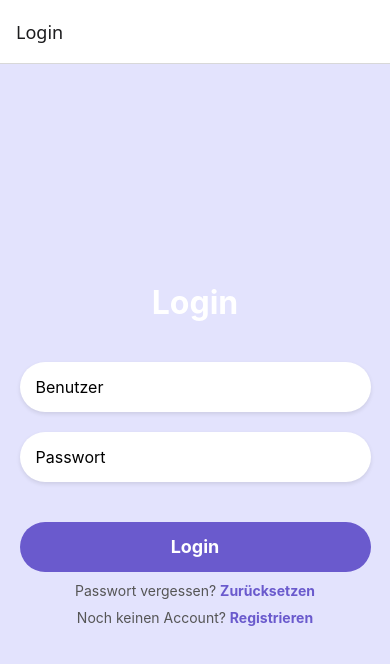
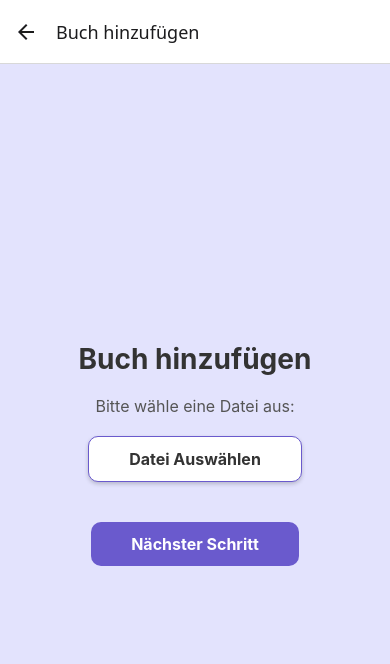
Before and after one commit to mohamed9812/BookTracker, a React Native app in the folder Frontend/: screen /UploadBookScreen in a window 390 px wide. Shown: the top 664 px of the page. Built offline with nearby package versions, Linux system fonts and the light colour scheme.

Commit message:
book upload and read

```diff
--- a/Frontend/App.js
+++ b/Frontend/App.js
@@ -5,6 +5,9 @@ import LoginScreen from './Screens/LoginScreen';
 import RegisterScreen from './Screens/RegisterScreen';
 import MenuScreen from './Screens/MenuScreen';
 import ProfileScreen from './Screens/ProfileScreen';
+import UploadBookScreen from './Screens/UploadBookScreen';
+import BookDetailsScreen from './Screens/BookDetailsScreen';
+import SuccessScreen from './Screens/SuccessScreen';
 
 const Stack = createStackNavigator();
 
@@ -25,6 +28,9 @@ export default function App() {
           }}
        />
         <Stack.Screen name="Profile" component={ProfileScreen}/>
+        <Stack.Screen name="UploadBookScreen" component={UploadBookScreen} options={{ title: 'Buch hinzufügen' }} />
+        <Stack.Screen name="BookDetailsScreen" component={BookDetailsScreen} options={{ title: 'Buch hinzufügen' }} />
+        <Stack.Screen name="SuccessScreen" component={SuccessScreen} options={{ title: 'Erfolg' }} />
       </Stack.Navigator>
     </NavigationContainer>
   );
--- /dev/null
+++ b/Frontend/Screens/BookDetailsScreen.js
@@ -0,0 +1,93 @@
+import React, { useState } from 'react';
+import { View, Text, TextInput, TouchableOpacity, StyleSheet } from 'react-native';
+
+export default function BookDetailsScreen({ route, navigation }) {
+  // Empfange fileUri aus den Parametern
+  const { fileUri } = route.params;
+
+  // Zustand für Buchdetails
+  const [details, setDetails] = useState({
+    title: '',
+    author: '',
+    genre: '',
+    year: '',
+  });
+
+  // Prüfen, ob alle Felder ausgefüllt sind
+  const allFieldsFilled = Object.values(details).every((field) => field.trim() !== '');
+
+  // Funktion zum Navigieren und Details übergeben
+  const handleFinish = () => {
+    if (allFieldsFilled) {
+      navigation.navigate('SuccessScreen', { fileUri, ...details });
+    }
+  };
+
+  return (
+    <View style={styles.container}>
+      <Text style={styles.title}>Buch hinzufügen</Text>
+      <Text style={styles.subtitle}>Bitte ergänze noch weitere Daten:</Text>
+
+      {/* Eingabefelder */}
+      <TextInput
+        style={styles.input}
+        placeholder="Titel"
+        onChangeText={(text) => setDetails({ ...details, title: text })}
+      />
+      <TextInput
+        style={styles.input}
+        placeholder="Autor"
+        onChangeText={(text) => setDetails({ ...details, author: text })}
+      />
+      <TextInput
+        style={styles.input}
+        placeholder="Genre"
+        onChangeText={(text) => setDetails({ ...details, genre: text })}
+      />
+      <TextInput
+        style={styles.input}
+        placeholder="Erscheinungsjahr"
+        keyboardType="numeric"
+        onChangeText={(text) => setDetails({ ...details, year: text })}
+      />
+
+      {/* Button: Fertigstellen */}
+      <TouchableOpacity
+        style={[styles.nextButton, !allFieldsFilled && styles.disabledButton]}
+        onPress={handleFinish}
+        disabled={!allFieldsFilled}
+      >
+        <Text style={styles.nextButtonText}>Fertigstellen</Text>
+      </TouchableOpacity>
+    </View>
+  );
+}
+
+const styles = StyleSheet.create({
+  container: {
+    flex: 1,
+    backgroundColor: '#E3E3FD',
+    alignItems: 'center',
+    justifyContent: 'center',
+    padding: 16,
+  },
+  title: { fontSize: 24, fontWeight: 'bold', color: '#333' },
+  subtitle: { fontSize: 16, marginVertical: 20, color: '#555' },
+  input: {
+    backgroundColor: '#FFF',
+    padding: 15,
+    borderRadius: 10,
+    width: '80%',
+    marginVertical: 10,
+  },
+  nextButton: {
+    backgroundColor: '#6A5ACD',
+    padding: 15,
+    borderRadius: 10,
+    width: '80%',
+    alignItems: 'center',
+    marginTop: 20,
+  },
+  nextButtonText: { fontSize: 16, color: '#FFF' },
+  disabledButton: { backgroundColor: '#AAA' },
+});
--- a/Frontend/Screens/MenuScreen.js
+++ b/Frontend/Screens/MenuScreen.js
@@ -20,7 +20,10 @@ export default function MenuScreen({ navigation }) {
         <Text style={styles.buttonText}>Buch lesen</Text>
       </TouchableOpacity>
 
-      <TouchableOpacity style={styles.button}>
+      <TouchableOpacity
+        style={styles.button}
+        onPress={() => navigation.navigate('UploadBookScreen')} // Navigiert zur UploadBookScreen
+      >
         <Text style={styles.buttonText}>Buch hinzufügen</Text>
       </TouchableOpacity>
 
--- /dev/null
+++ b/Frontend/Screens/SuccessScreen.js
@@ -0,0 +1,26 @@
+import React from 'react';
+import { View, Text, TouchableOpacity, StyleSheet } from 'react-native';
+
+export default function SuccessScreen({ navigation }) {
+  return (
+    <View style={styles.container}>
+      <Text style={styles.title}>Buch erfolgreich hinzugefügt!</Text>
+      <Text style={styles.checkmark}>✅</Text>
+
+      <TouchableOpacity
+        style={styles.button}
+        onPress={() => navigation.navigate('Menu')}
+      >
+        <Text style={styles.buttonText}>Hauptmenü</Text>
+      </TouchableOpacity>
+    </View>
+  );
+}
+
+const styles = StyleSheet.create({
+  container: { flex: 1, backgroundColor: '#E3E3FD', alignItems: 'center', justifyContent: 'center', padding: 16 },
+  title: { fontSize: 24, fontWeight: 'bold', color: '#333', marginBottom: 20 },
+  checkmark: { fontSize: 64, color: '#2ECC71', marginVertical: 20 },
+  button: { backgroundColor: '#6A5ACD', padding: 15, borderRadius: 10, width: '80%', alignItems: 'center', marginTop: 20 },
+  buttonText: { fontSize: 16, color: '#FFF' },
+});
--- /dev/null
+++ b/Frontend/Screens/UploadBookScreen.js
@@ -0,0 +1,104 @@
+import React, { useState } from 'react';
+import { View, Text, TouchableOpacity, StyleSheet } from 'react-native';
+import * as DocumentPicker from 'expo-document-picker';
+
+export default function UploadBookScreen({ navigation }) {
+  const [fileUri, setFileUri] = useState(null);
+
+  const pickDocument = async () => {
+    try {
+      const result = await DocumentPicker.getDocumentAsync({
+        type: "application/pdf",
+        copyToCacheDirectory: true,
+      });
+
+      console.log("DocumentPicker Result:", result);
+
+      if (!result.canceled && result.assets) {
+        const { uri } = result.assets[0];
+        setFileUri(uri); // Speichere die Datei-URI
+        console.log("Datei-URI gespeichert:", uri);
+      }
+    } catch (error) {
+      console.error("Fehler beim Auswählen der Datei:", error);
+    }
+  };
+
+  const goToNextScreen = () => {
+    if (fileUri) {
+      navigation.navigate("BookDetailsScreen", { fileUri });
+    } else {
+      alert("Bitte wähle zuerst eine Datei aus.");
+    }
+  };
+
+  return (
+    <View style={styles.container}>
+      <Text style={styles.title}>Buch hinzufügen</Text>
+      <Text style={styles.subtitle}>Bitte wähle eine Datei aus:</Text>
+
+      <TouchableOpacity style={styles.uploadButton} onPress={pickDocument}>
+        <Text style={styles.uploadButtonText}>
+          {fileUri ? "Datei ausgewählt" : "Datei Auswählen"}
+        </Text>
+      </TouchableOpacity>
+
+      <TouchableOpacity style={styles.nextButton} onPress={goToNextScreen}>
+        <Text style={styles.nextButtonText}>Nächster Schritt</Text>
+      </TouchableOpacity>
+    </View>
+  );
+}
+
+const styles = StyleSheet.create({
+  container: {
+    flex: 1,
+    backgroundColor: "#E3E3FD",
+    alignItems: "center",
+    justifyContent: "center",
+    padding: 20,
+  },
+  title: {
+    fontSize: 28,
+    fontWeight: "bold",
+    marginBottom: 20,
+    color: "#333",
+  },
+  subtitle: {
+    fontSize: 16,
+    marginBottom: 20,
+    color: "#555",
+  },
+  uploadButton: {
+    backgroundColor: "#FFFFFF", // Weißer Hintergrund
+    borderColor: "#6A5ACD",     // Optionaler Rahmen in Lila
+    borderWidth: 1,
+    borderRadius: 10,
+    paddingVertical: 12,
+    paddingHorizontal: 40,
+    marginBottom: 20,
+    elevation: 5,               // Schatten für Android
+    shadowColor: "#000",        // Schatten für iOS
+    shadowOffset: { width: 0, height: 2 },
+    shadowOpacity: 0.2,
+    shadowRadius: 4,
+  },
+  uploadButtonText: {
+    fontSize: 16,
+    color: "#333",              // Textfarbe
+    fontWeight: "bold",
+  },
+  nextButton: {
+    marginTop: 20,
+    backgroundColor: "#6A5ACD",
+    borderRadius: 10,
+    paddingVertical: 12,
+    paddingHorizontal: 40,
+    elevation: 5,
+  },
+  nextButtonText: {
+    fontSize: 16,
+    color: "#FFF",
+    fontWeight: "bold",
+  },
+});
--- a/Frontend/package.json
+++ b/Frontend/package.json
@@ -24,7 +24,9 @@
     "react-native-vector-icons": "^10.2.0",
     "react-dom": "18.3.1",
     "react-native-web": "~0.19.13",
-    "@expo/metro-runtime": "~4.0.0"
+    "@expo/metro-runtime": "~4.0.0",
+    "expo-document-picker": "~13.0.1",
+    "expo-file-system": "~18.0.5"
   },
   "devDependencies": {
     "@babel/core": "^7.20.0"
```
Also changed, not shown: 2 other files (tests, documents, lock files or other folders).
